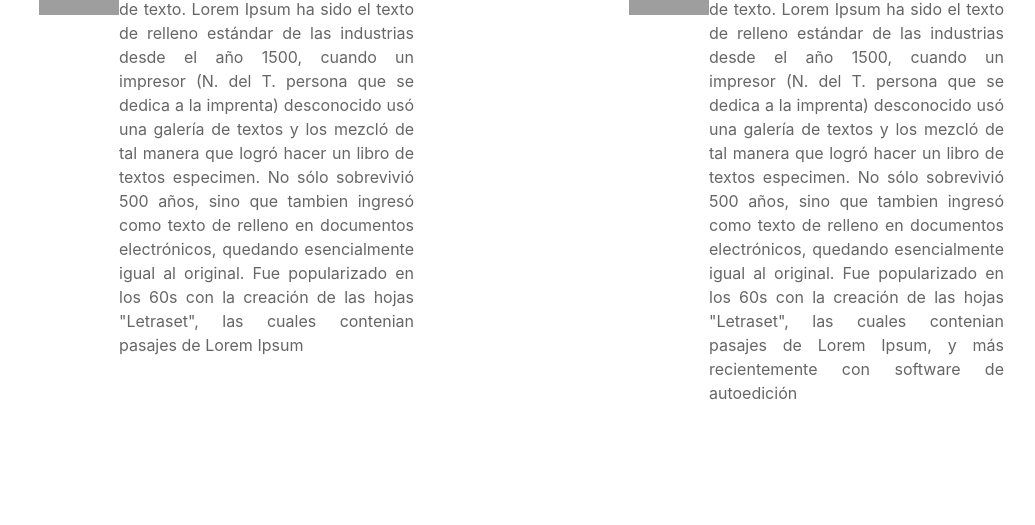
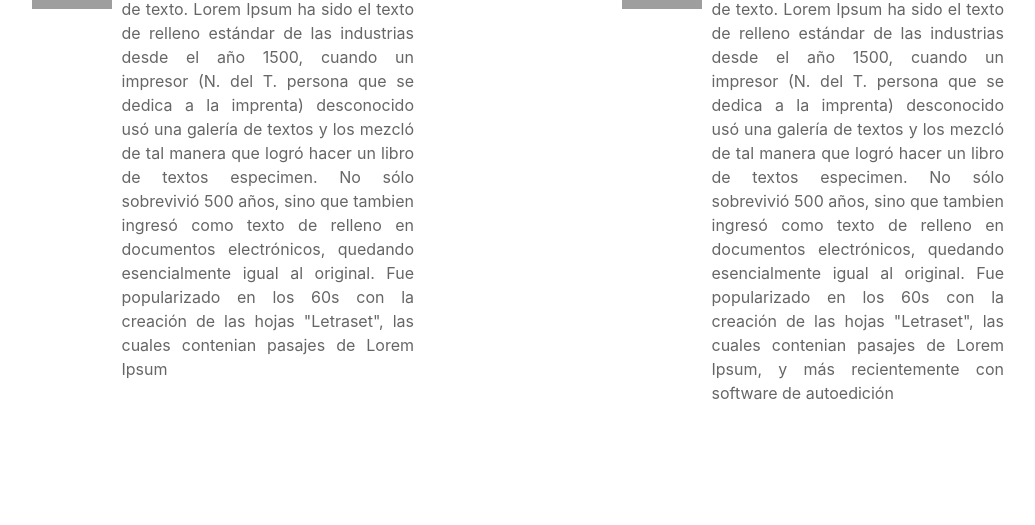
Before and after one commit to Franpastoragusti/pokemonGoHack, a PHP site: page /app/view/modules/noticiasMenu.php in a window 1280 px wide. Shown: the part 1567-2092 px from the top of the page, without its empty margins (226-1261 px from the left). Run offline with PHP 8.4, Linux system fonts and the light colour scheme; some libraries are stand-ins or nearby versions; grey boxes are pictures that could not be loaded.

Commit message:
padding en las imagenes del retoque de menu

```diff
--- a/app/view/css/styles.css
+++ b/app/view/css/styles.css
@@ -49,3 +49,6 @@
 .rating-star:hover ~ .rating-star {
           background-position: 0 0;
 }
+.uk-width-2-6{
+	padding-right: 10px;
+}
```
